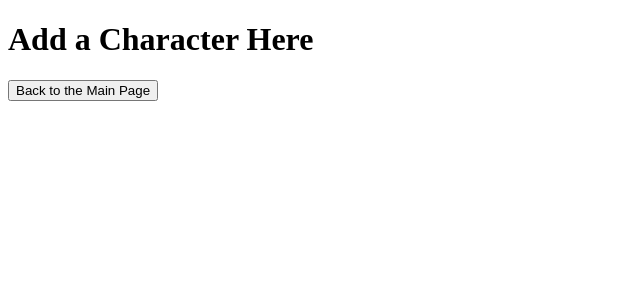
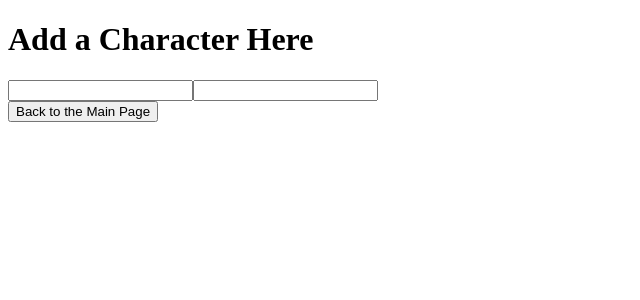
Before and after one commit to bi1cor0/dmC_frontend, a React (Vite) app: page /add in a window 1280 px wide. Shown: the top 300 px of the page, without its empty margins (0-640 px from the left). Built offline with nearby package versions, Linux system fonts and the light colour scheme; no server answers.

Commit message:
Created the form page of the front end.

```diff
--- /dev/null
+++ b/src/components/Form.jsx
@@ -0,0 +1,34 @@
+import React, { useState } from 'react'
+
+export default function Form() {
+    const [formData, setFormData] = useState({
+        name: "",
+        class: ""
+      });
+
+      function handleChange(e){
+        setFormData({...formData, [e.target.name]: e.target.value})
+      }
+
+      async function handleSubmit(e){
+        e.preventDefault()
+
+        try {
+          let res = await axios({
+            method: 'POST',
+            url: '',
+            data: formData
+          })
+        } catch (err) {
+          console.error(err)
+        }
+      }
+
+
+  return (
+    <form onSubmit={handleSubmit}>
+    <input onChange={handleChange} name={'name'} type="text" />
+    <input onChange={handleChange} name={'class'} type="text" />
+  </form>
+  )
+}
--- a/src/components/SelectCard.jsx
+++ b/src/components/SelectCard.jsx
@@ -8,6 +8,7 @@ export default function SelectCard({ character }) {
       <div>{character.Class}</div>
       <div>Level: {character.Level}</div>
       <div>HP: {character.Health_Points}</div>
+      <div>Player Name: {character.Player_Name}</div>
     </div>
     </>
   )
--- a/src/pages/AddCharacter.jsx
+++ b/src/pages/AddCharacter.jsx
@@ -1,5 +1,6 @@
 import React from 'react'
 import { useNavigate } from 'react-router-dom'
+import Form from '../components/Form';
 
 
 function AddCharacter() {
@@ -12,6 +13,7 @@ function AddCharacter() {
   return (
     <>
     <h1>Add a Character Here</h1>
+    <Form />
     <button onClick={btnBack}>Back to the Main Page</button>
 
     </>
```
